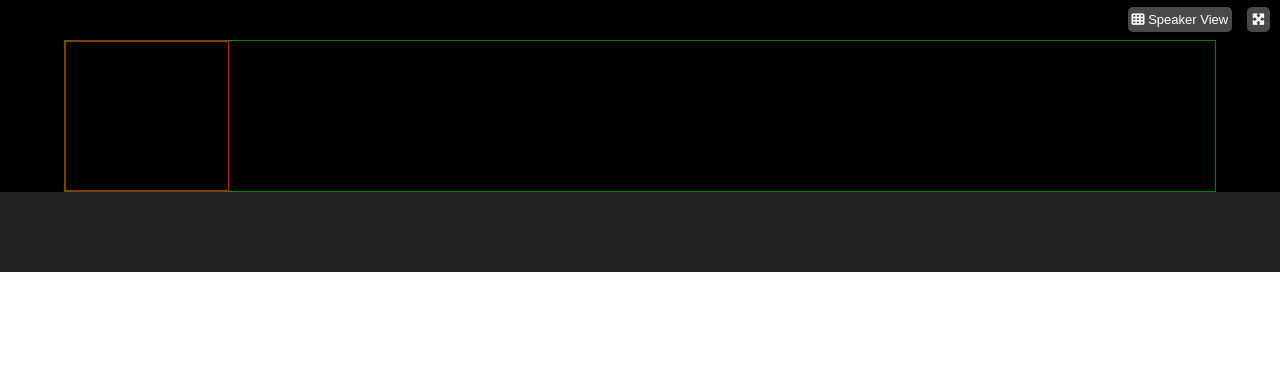
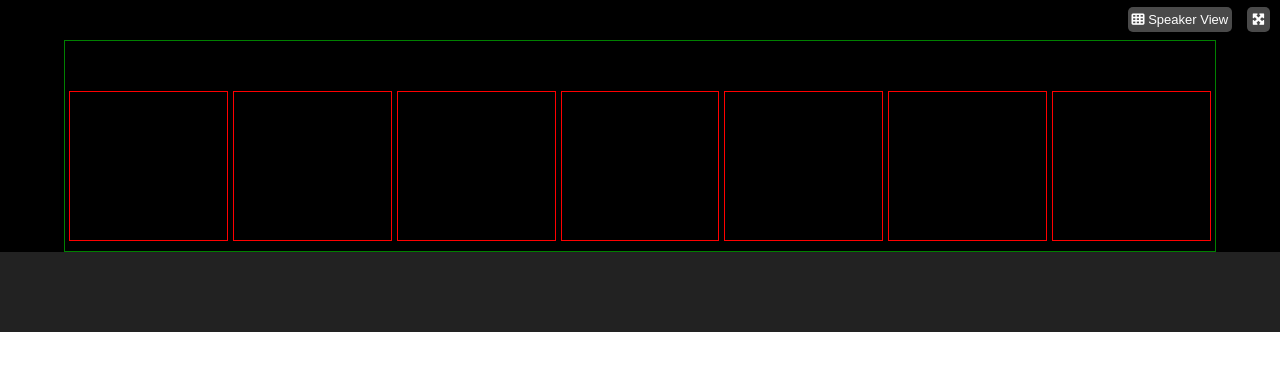
Before and after one commit to Roberta-Colombo/html-css-zoom, a plain HTML site: page index.html in a window 1280 px wide. Drawn offline with Linux system fonts and the light colour scheme.

Commit message:
Struttura con viewport

```diff
--- a/css/style.css
+++ b/css/style.css
@@ -50,15 +50,29 @@ main {
 }
 
 .grid {
- max-width: 90%;
+ max-width: 90vw;
  margin: 0 auto;
  border: 1px solid green;
+ padding-top: 50px;
 }
 
 .speaker-window {
-    width: calc(100% / 7);
+    width: calc((100vw - 10px) / 8);
     height: 150px;
     border: 1px solid red;
+    margin-right: 5px;
+    margin-bottom: 10px;
+}
+
+.flexbox1 {
+    display: flex;
+    flex-flow: row;
+    justify-content: center;
+    align-items: flex-start;
+}
+
+.speaker-window.last {
+    margin-right: 0;
 }
 
 /* Style footer  */
--- a/index.html
+++ b/index.html
@@ -24,8 +24,27 @@
 
     <!-- Main <100% con griglia 7 x 5 -->
     <main>
-        <div class="grid">
+        <div class="grid flexbox1">
             <div class="speaker-window">
+                fjfjfj
+            </div>
+
+            <div class="speaker-window">
+                fjfjfj
+            </div>
+            <div class="speaker-window">
+                fjfjfj
+            </div>
+            <div class="speaker-window">
+                fjfjfj
+            </div>
+            <div class="speaker-window">
+                fjfjfj
+            </div>
+            <div class="speaker-window">
+                fjfjfj
+            </div>
+            <div class="speaker-window last">
                 fjfjfj
             </div>
         </div>
```
